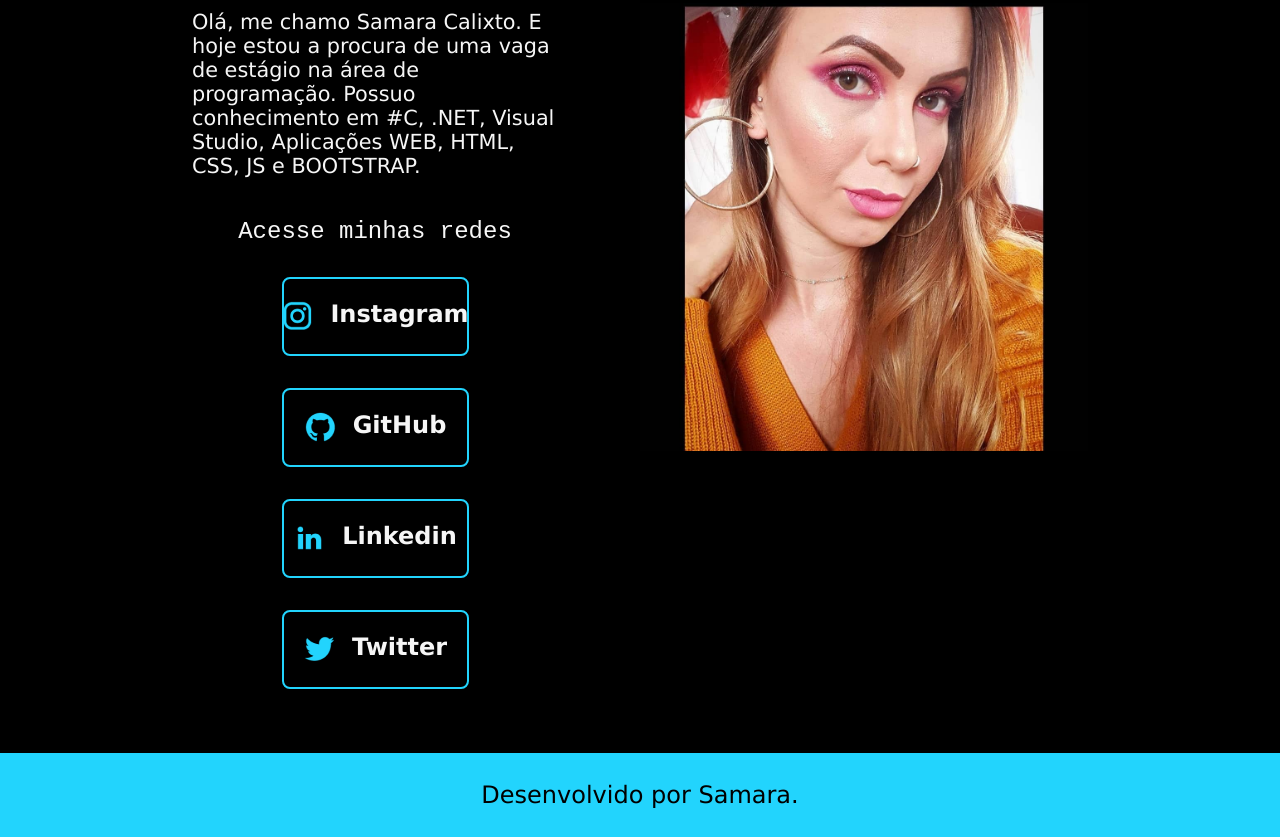
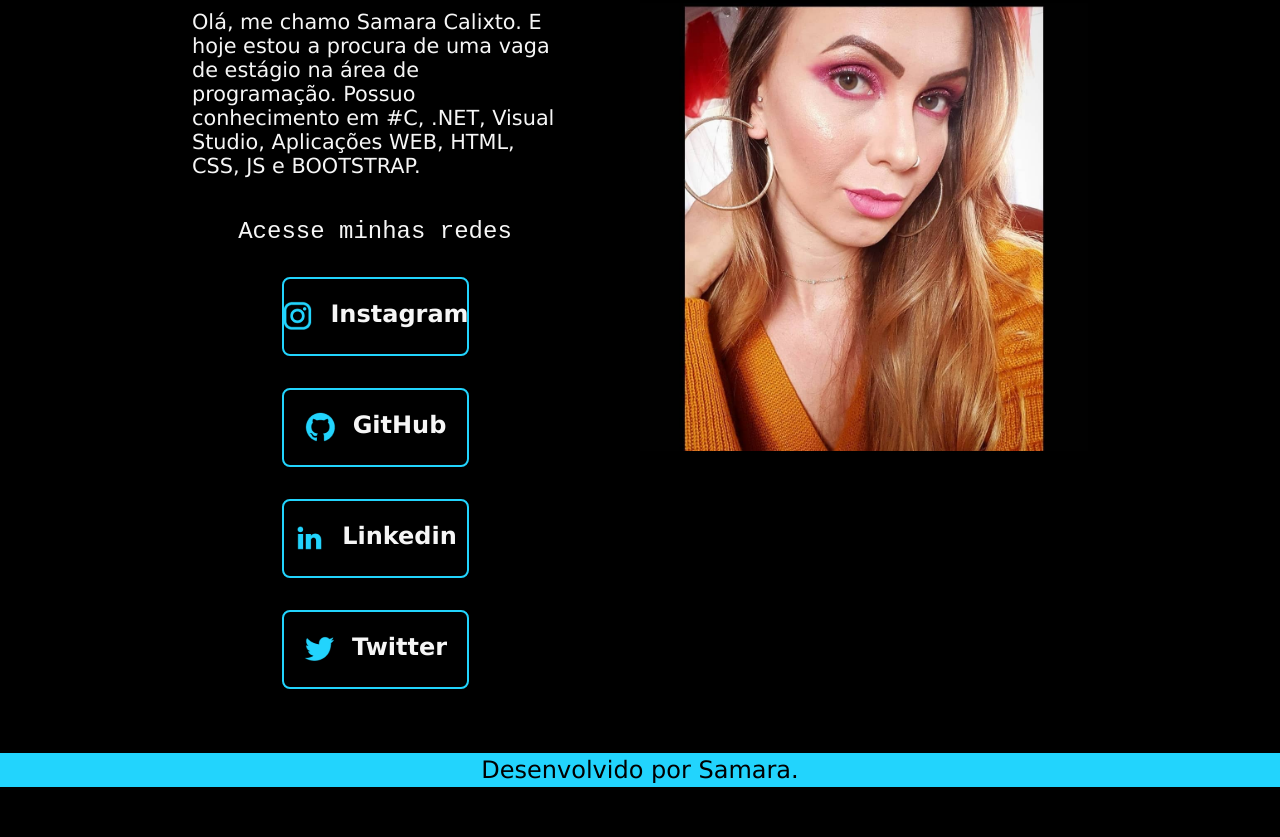
Before and after one commit to saahklixto/portfolio, a plain HTML site: page index.html in a window 1280 px wide. Shown: the part 344-1181 px from the top of the page. After the commit the page ends 1131 px from the top, so only its background shows below. Drawn offline with Linux system fonts and the light colour scheme.

Commit message:
Add files via upload

```diff
--- a/stylo.css
+++ b/stylo.css
@@ -115,7 +115,7 @@ body {
 
     text-align: center;
     font-family: var(--fonte-secundaria);
-    padding: 28px;
+    padding: 3px;
     color: var(--cor-primaria);
     background-color: var(--cor-terciaria);
     font-size: 1.5rem;
```
